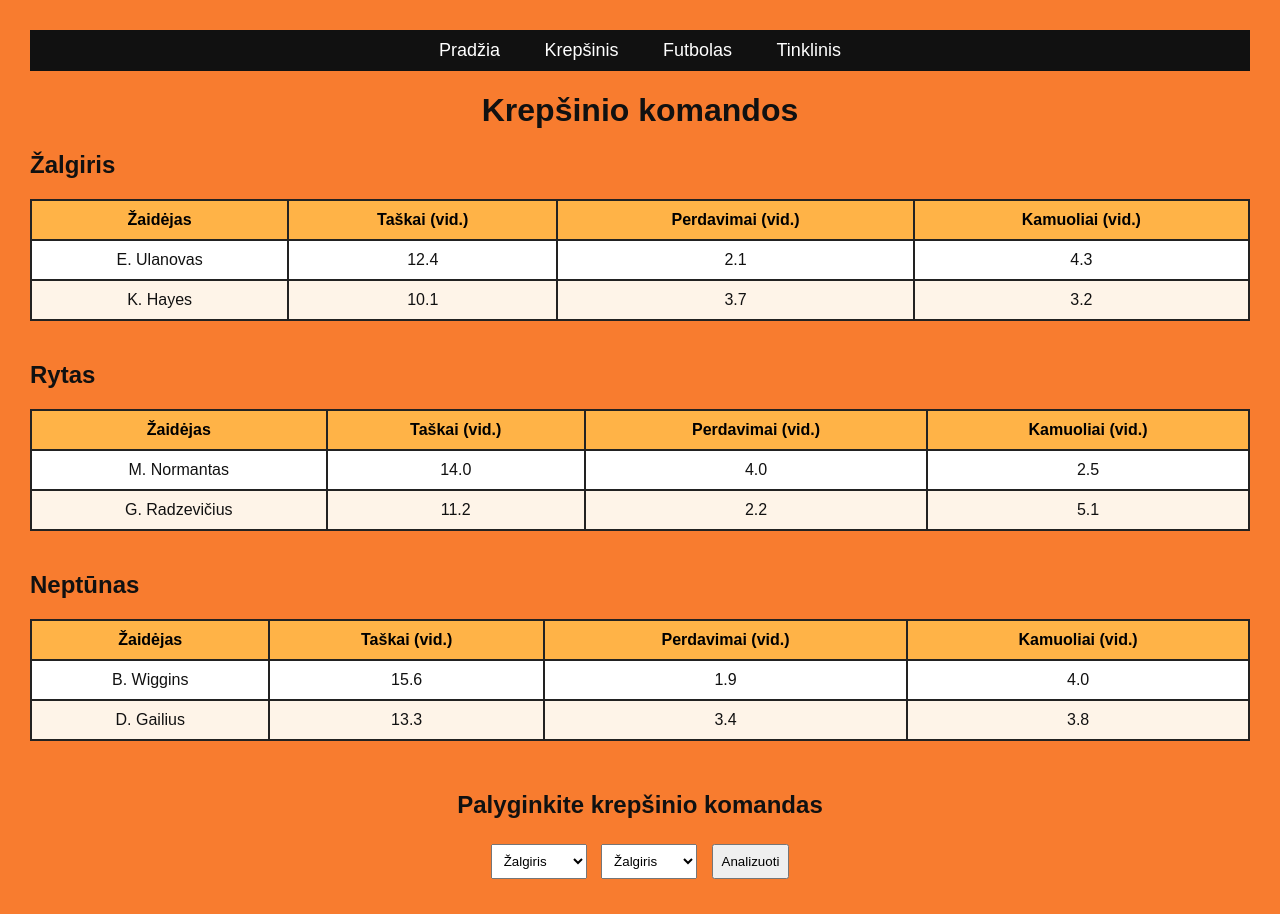
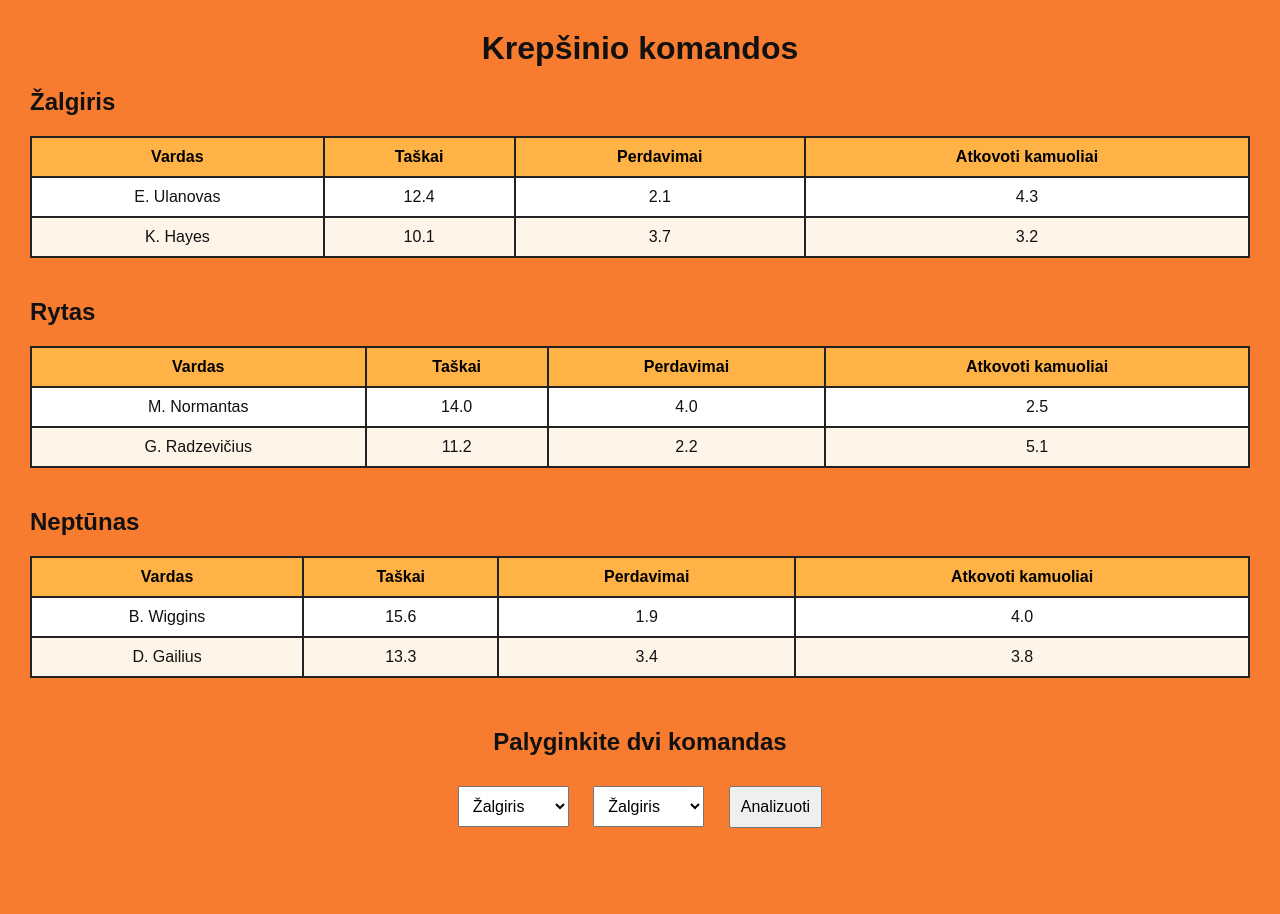
Before and after one commit to Pliusminus2002/sports-analyzer, a Flask app: page /basketball in a window 1280 px wide. After the commit the page ends 828 px from the top, so only its background shows below. Run offline with Flask 3, Linux system fonts and the light colour scheme.

Commit message:
Update basketball.html

```diff
--- a/app/templates/basketball.html
+++ b/app/templates/basketball.html
@@ -1,3 +1,4 @@
+<!-- Template failas: app/templates/basketball.html -->
 <!DOCTYPE html>
 <html lang="lt">
 <head>
@@ -10,31 +11,8 @@
       background-color: #f87c2f;
       color: #111;
     }
-        nav {
-            background-color: #111;
-            padding: 10px 0;
-            text-align: center;
-        }
-        nav ul {
-            list-style: none;
-            padding: 0;
-            margin: 0;
-        }
-        nav ul li {
-            display: inline-block;
-            margin: 0 20px;
-        }
-        nav ul li a {
-            color: white;
-            text-decoration: none;
-            font-size: 18px;
-            transition: color 0.3s, transform 0.3s;
-        }
-        nav ul li a:hover {
-            color: #ffb347;
-            transform: scale(1.1);
-        }
     h1 {
+      color: #111;
       text-align: center;
     }
     .team {
@@ -63,28 +41,18 @@
       text-align: center;
     }
     select, button {
-            padding: 8px;
-            margin: 5px;
+      padding: 10px;
+      font-size: 16px;
+      margin: 10px;
     }
     .result {
+      font-weight: bold;
+      font-size: 18px;
       margin-top: 20px;
-            font-size: 20px;
-            font-weight: bold;
-            color: green;
     }
   </style>
 </head>
 <body>
-
-<nav>
-    <ul>
-        <li><a href="/">Pradžia</a></li>
-        <li><a href="/basketball">Krepšinis</a></li>
-        <li><a href="/football">Futbolas</a></li>
-        <li><a href="/volleyball">Tinklinis</a></li>
-    </ul>
-</nav>
-
   <h1>Krepšinio komandos</h1>
 
   {% for team in teams %}
@@ -93,10 +61,10 @@
       <table>
         <thead>
           <tr>
-                    <th>Žaidėjas</th>
-                    <th>Taškai (vid.)</th>
-                    <th>Perdavimai (vid.)</th>
-                    <th>Kamuoliai (vid.)</th>
+            <th>Vardas</th>
+            <th>Taškai</th>
+            <th>Perdavimai</th>
+            <th>Atkovoti kamuoliai</th>
           </tr>
         </thead>
         <tbody>
@@ -114,7 +82,7 @@
   {% endfor %}
 
   <form method="POST">
-    <h2>Palyginkite krepšinio komandas</h2>
+    <h2>Palyginkite dvi komandas</h2>
     <select name="team1">
       {% for team in teams %}
         <option value="{{ team.name }}">{{ team.name }}</option>
@@ -126,11 +94,7 @@
       {% endfor %}
     </select>
     <button type="submit">Analizuoti</button>
-
-    {% if result %}
-    <p class="result">{{ result }}</p>
-    {% endif %}
+    {% if result %}<p class="result">{{ result }}</p>{% endif %}
   </form>
-
 </body>
 </html>
```
Lines whose indentation alone changed are shown as unchanged.
